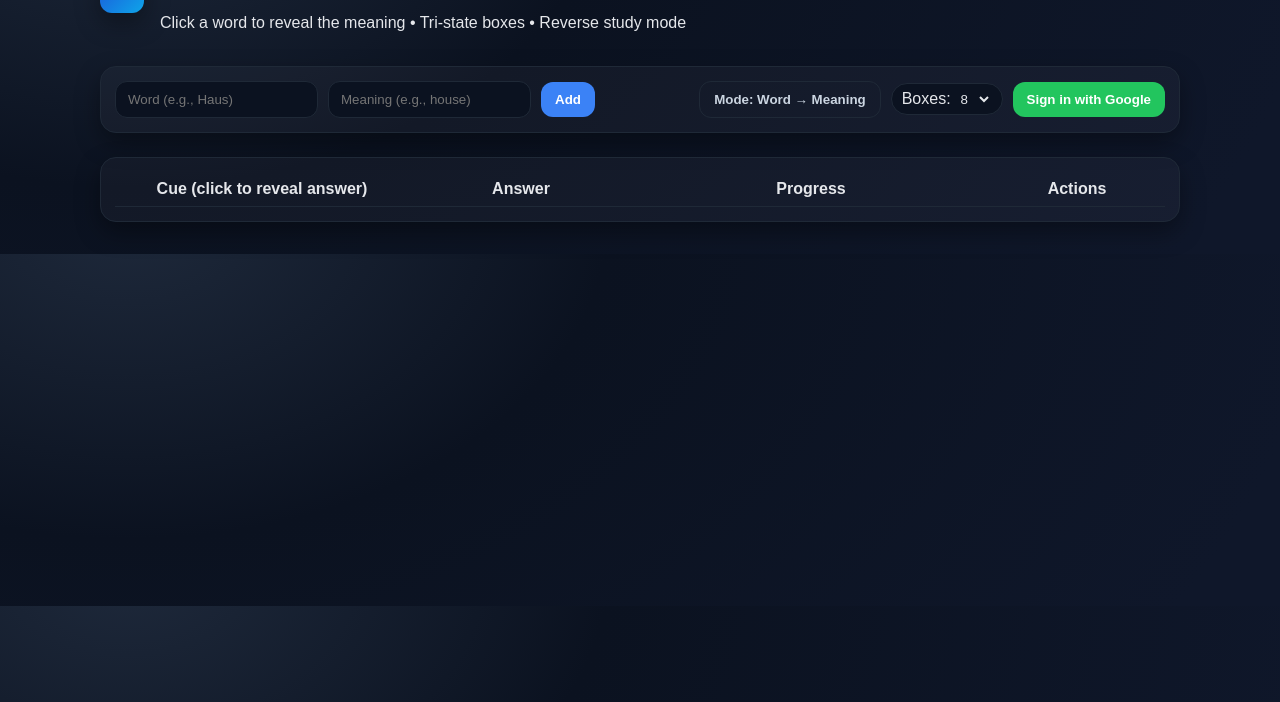
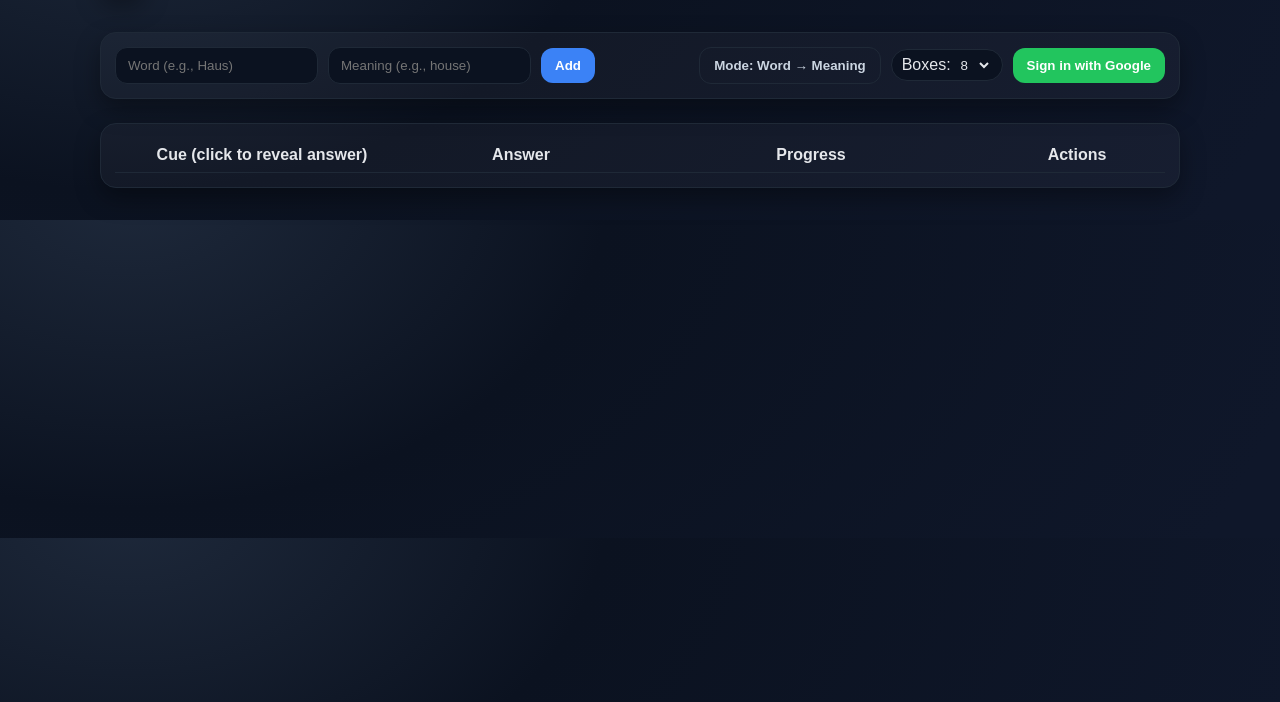
Before and after one commit to H-Tofighian/German-vocab-notebook, a plain HTML site: page index.html in a window 1280 px wide. Shown: the part 98-800 px from the top of the page. Drawn offline with Linux system fonts and the light colour scheme; no server answers.

Commit message:
index.html

```diff
--- a/index.html
+++ b/index.html
@@ -37,7 +37,6 @@
       <div class="logo">✓</div>
       <div>
         <h1>German Vocab Notebook</h1>
-        <p>Click a word to reveal the meaning • Tri-state boxes • Reverse study mode</p>
       </div>
     </header>
 
```
